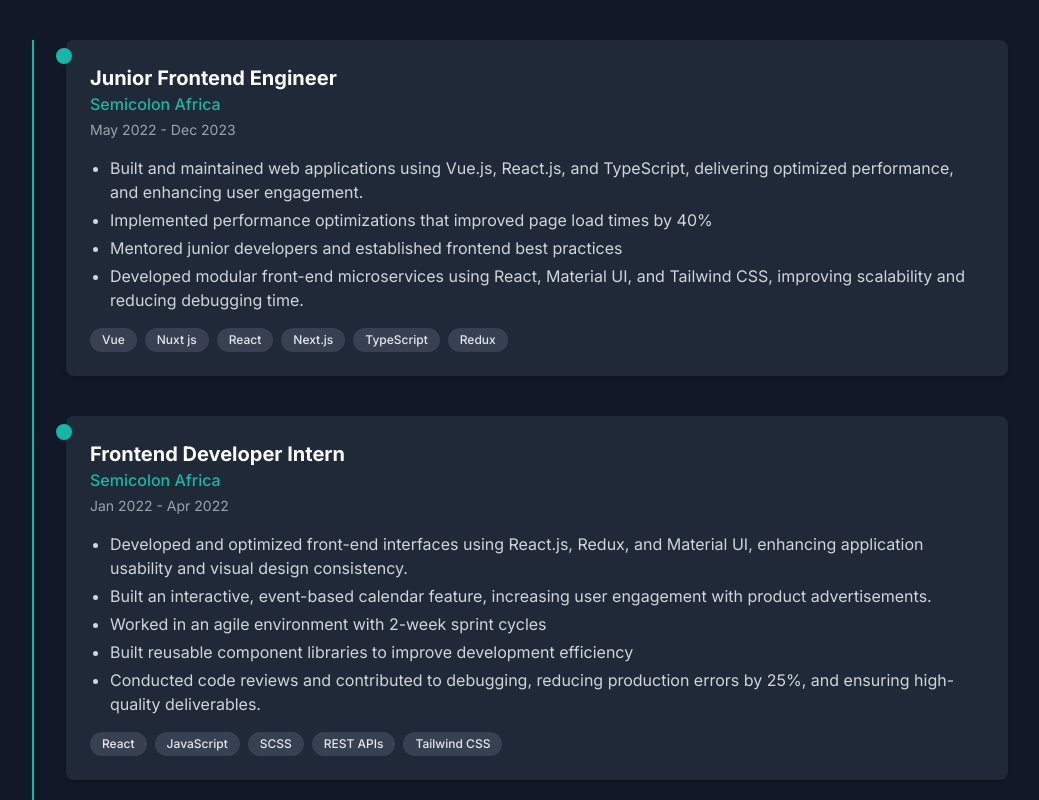
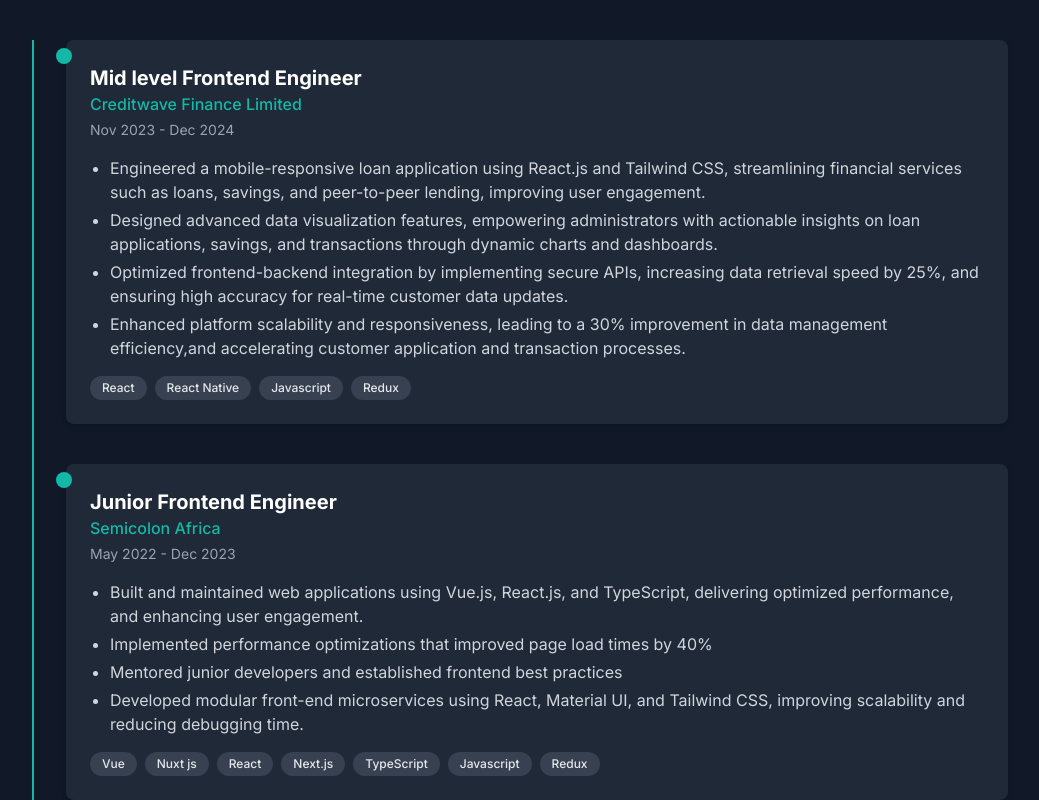
Before and after one commit to Yetife/Rac-portfolio, a React (Vite) app: page / in a window 1280 px wide. Shown: the part 4120-4920 px from the top of the page, without its empty margins (128-1167 px from the left). Built offline with nearby package versions, Linux system fonts and the light colour scheme.

Commit message:
new files

```diff
--- a/src/component/Experience.jsx
+++ b/src/component/Experience.jsx
@@ -2,6 +2,21 @@
     const experiences = [
         {
             id: 1,
+            title: "Mid level Frontend Engineer",
+            company: "Creditwave Finance Limited",
+            duration: "Nov 2023 - Dec 2024",
+            description: [
+                "Engineered a mobile-responsive loan application using React.js and Tailwind CSS, streamlining financial services such as loans, savings, and peer-to-peer lending, improving user engagement.",
+                "Designed advanced data visualization features, empowering administrators with actionable insights on loan\n" +
+                "applications, savings, and transactions through dynamic charts and dashboards.",
+                "Optimized frontend-backend integration by implementing secure APIs, increasing data retrieval speed by 25%, and\n" +
+                "ensuring high accuracy for real-time customer data updates.",
+                "Enhanced platform scalability and responsiveness, leading to a 30% improvement in data management efficiency,and accelerating customer application and transaction processes.",
+            ],
+            technologies: ["React", "React Native", "Javascript", "Redux"]
+        },
+        {
+            id: 2,
             title: "Junior Frontend Engineer",
             company: "Semicolon Africa",
             duration: "May 2022 - Dec 2023",
@@ -13,10 +28,10 @@
                 "Developed modular front-end microservices using React, Material UI, and Tailwind CSS, improving scalability and\n" +
                 "reducing debugging time.",
             ],
-            technologies: ["Vue", "Nuxt js", "React", "Next.js", "TypeScript", "Redux"]
+            technologies: ["Vue", "Nuxt js", "React", "Next.js", "TypeScript",  "Javascript", "Redux"]
         },
         {
-            id: 2,
+            id: 3,
             title: "Frontend Developer Intern",
             company: "Semicolon Africa",
             duration: "Jan 2022 - Apr 2022",
@@ -32,7 +47,7 @@
             technologies: ["React", "JavaScript", "SCSS", "REST APIs", "Tailwind CSS"]
         },
         {
-            id: 3,
+            id: 4,
             title: "Software Engineer Intern",
             company: "Semicolon Africa",
             duration: "Jun 2021 - Dec 2021",
```
